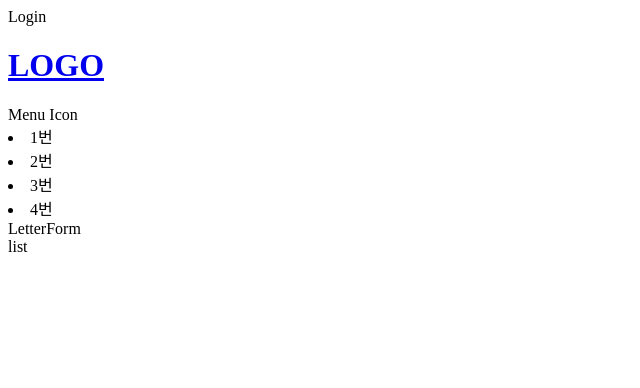
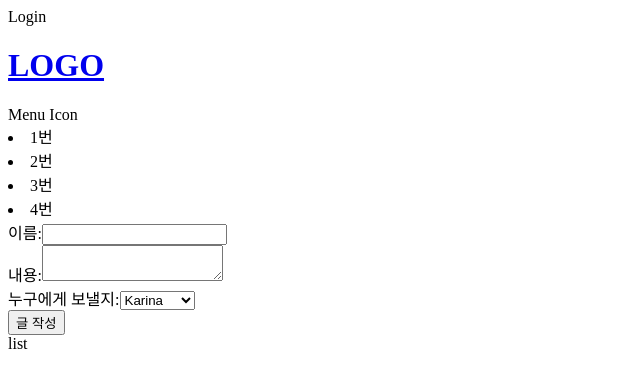
Before and after one commit to illuy/fan-letter, a React (Create React App) app: page / in a window 1280 px wide. Shown: the top 388 px of the page, without its empty margins (0-640 px from the left). Built offline with nearby package versions, Linux system fonts and the light colour scheme.

Commit message:
LetterForm 입력값

```diff
--- a/src/App.jsx
+++ b/src/App.jsx
@@ -9,8 +9,8 @@ function App() {
             <div>
                 <Header></Header>
                 <Menu></Menu>
-                <LetterForm></LetterForm>
-                <LetterList></LetterList>
+                <LetterForm />
+                <LetterList />
             </div>
         </>
     );
--- a/src/components/Letter/LetterForm.jsx
+++ b/src/components/Letter/LetterForm.jsx
@@ -1,7 +1,62 @@
-import React from "react";
+import React, { useState } from "react";
 
 const LetterForm = () => {
-    return <form>LetterForm</form>;
+    const [name, setName] = useState("");
+    const [content, setContent] = useState("");
+    const [recipient, setRecipient] = useState("");
+
+    const HandleNameChange = (e) => {
+        setName(e.target.value);
+    };
+    const HandleContentChange = (e) => {
+        setContent(e.target.value);
+    };
+    const HandleRecipientChange = (e) => {
+        setRecipient(e.target.value);
+    };
+    const HandleSubmit = (e) => {
+        e.preventDefault();
+        // 여기에서 입력값 활용 또는 상위 컴포넌트로 전달할 수 있습니다.
+        console.log("Name:", name);
+        console.log("Content:", content);
+        console.log("Recipient:", recipient);
+    };
+
+    return (
+        <form onSubmit={HandleSubmit}>
+            <div>
+                <label htmlFor="name">이름:</label>
+                <input
+                    type="text"
+                    id="name"
+                    value={name}
+                    onChange={HandleNameChange}
+                />
+            </div>
+            <div>
+                <label htmlFor="content">내용:</label>
+                <textarea
+                    id="content"
+                    value={content}
+                    onChange={HandleContentChange}
+                />
+            </div>
+            <div>
+                <label htmlFor="recipient">누구에게 보낼지:</label>
+                <select
+                    id="recipient"
+                    value={recipient}
+                    onChange={HandleRecipientChange}
+                >
+                    <option value="Karina">Karina</option>
+                    <option value="Winter">winter</option>
+                    <option value="Giselle">Giselle</option>
+                    <option value="Ningning">Ningning</option>
+                </select>
+            </div>
+            <button type="submit">글 작성</button>
+        </form>
+    );
 };
 
 export default LetterForm;
```
